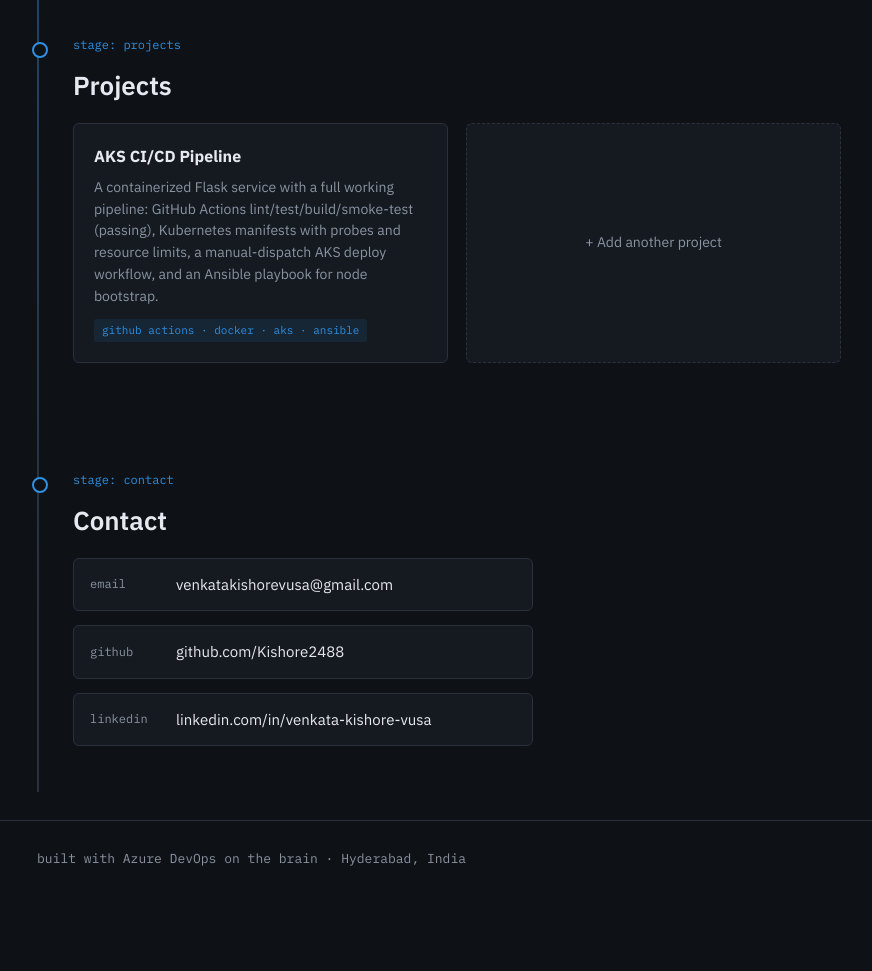
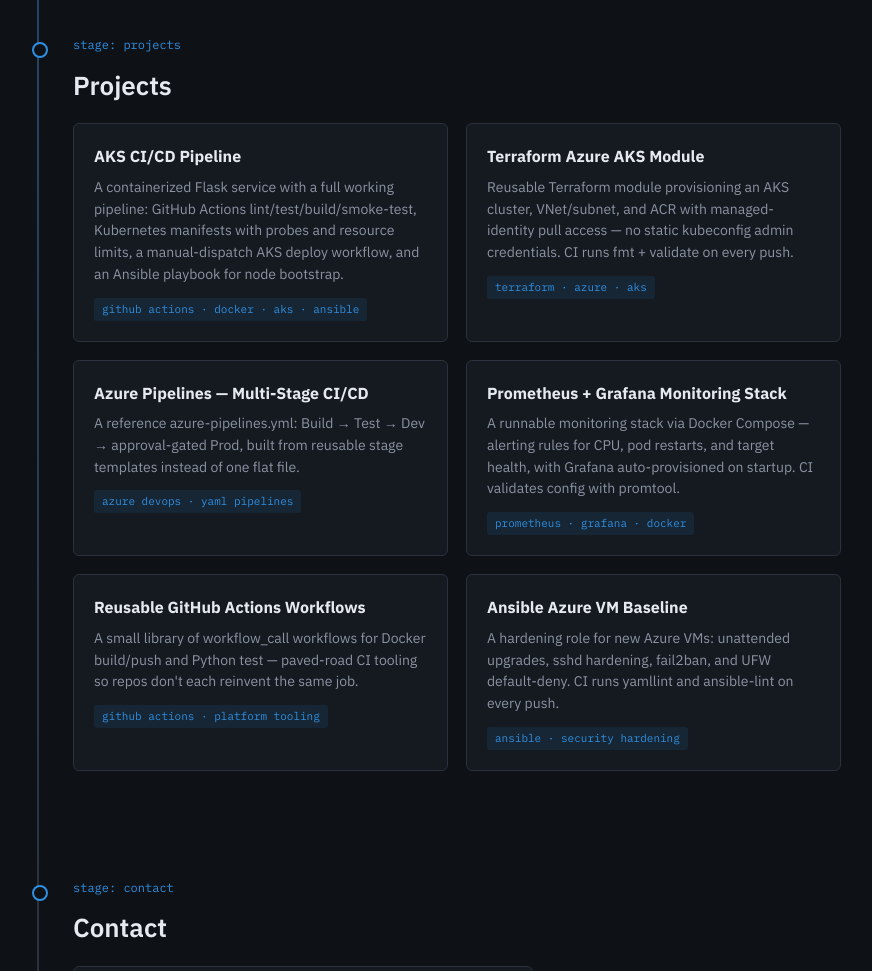
Before and after one commit to Kishore2488/Kishore2488.github.io, a plain HTML site: page index.html in a window 1280 px wide. Shown: the part 1560-2531 px from the top of the page, without its empty margins (201-1073 px from the left). Before the commit the page ends 2469 px from the top, so only its background shows below. Drawn offline with Linux system fonts and the light colour scheme.

Commit message:
Feature all 6 projects

```diff
--- a/index.html
+++ b/index.html
@@ -262,10 +262,34 @@
       <div class="proj-grid">
         <a class="proj-card" href="https://github.com/Kishore2488/aks-cicd-pipeline" target="_blank" rel="noopener" style="text-decoration:none; display:block;">
           <h3>AKS CI/CD Pipeline</h3>
-          <p>A containerized Flask service with a full working pipeline: GitHub Actions lint/test/build/smoke-test (passing), Kubernetes manifests with probes and resource limits, a manual-dispatch AKS deploy workflow, and an Ansible playbook for node bootstrap.</p>
+          <p>A containerized Flask service with a full working pipeline: GitHub Actions lint/test/build/smoke-test, Kubernetes manifests with probes and resource limits, a manual-dispatch AKS deploy workflow, and an Ansible playbook for node bootstrap.</p>
           <span class="proj-tag">github actions · docker · aks · ansible</span>
         </a>
-        <div class="proj-card proj-placeholder">+ Add another project</div>
+        <a class="proj-card" href="https://github.com/Kishore2488/terraform-azure-aks-module" target="_blank" rel="noopener" style="text-decoration:none; display:block;">
+          <h3>Terraform Azure AKS Module</h3>
+          <p>Reusable Terraform module provisioning an AKS cluster, VNet/subnet, and ACR with managed-identity pull access — no static kubeconfig admin credentials. CI runs fmt + validate on every push.</p>
+          <span class="proj-tag">terraform · azure · aks</span>
+        </a>
+        <a class="proj-card" href="https://github.com/Kishore2488/azure-pipelines-multistage" target="_blank" rel="noopener" style="text-decoration:none; display:block;">
+          <h3>Azure Pipelines — Multi-Stage CI/CD</h3>
+          <p>A reference azure-pipelines.yml: Build → Test → Dev → approval-gated Prod, built from reusable stage templates instead of one flat file.</p>
+          <span class="proj-tag">azure devops · yaml pipelines</span>
+        </a>
+        <a class="proj-card" href="https://github.com/Kishore2488/prometheus-grafana-aks-monitoring" target="_blank" rel="noopener" style="text-decoration:none; display:block;">
+          <h3>Prometheus + Grafana Monitoring Stack</h3>
+          <p>A runnable monitoring stack via Docker Compose — alerting rules for CPU, pod restarts, and target health, with Grafana auto-provisioned on startup. CI validates config with promtool.</p>
+          <span class="proj-tag">prometheus · grafana · docker</span>
+        </a>
+        <a class="proj-card" href="https://github.com/Kishore2488/github-actions-reusable-workflows" target="_blank" rel="noopener" style="text-decoration:none; display:block;">
+          <h3>Reusable GitHub Actions Workflows</h3>
+          <p>A small library of workflow_call workflows for Docker build/push and Python test — paved-road CI tooling so repos don't each reinvent the same job.</p>
+          <span class="proj-tag">github actions · platform tooling</span>
+        </a>
+        <a class="proj-card" href="https://github.com/Kishore2488/ansible-azure-vm-baseline" target="_blank" rel="noopener" style="text-decoration:none; display:block;">
+          <h3>Ansible Azure VM Baseline</h3>
+          <p>A hardening role for new Azure VMs: unattended upgrades, sshd hardening, fail2ban, and UFW default-deny. CI runs yamllint and ansible-lint on every push.</p>
+          <span class="proj-tag">ansible · security hardening</span>
+        </a>
       </div>
     </section>
 
```
